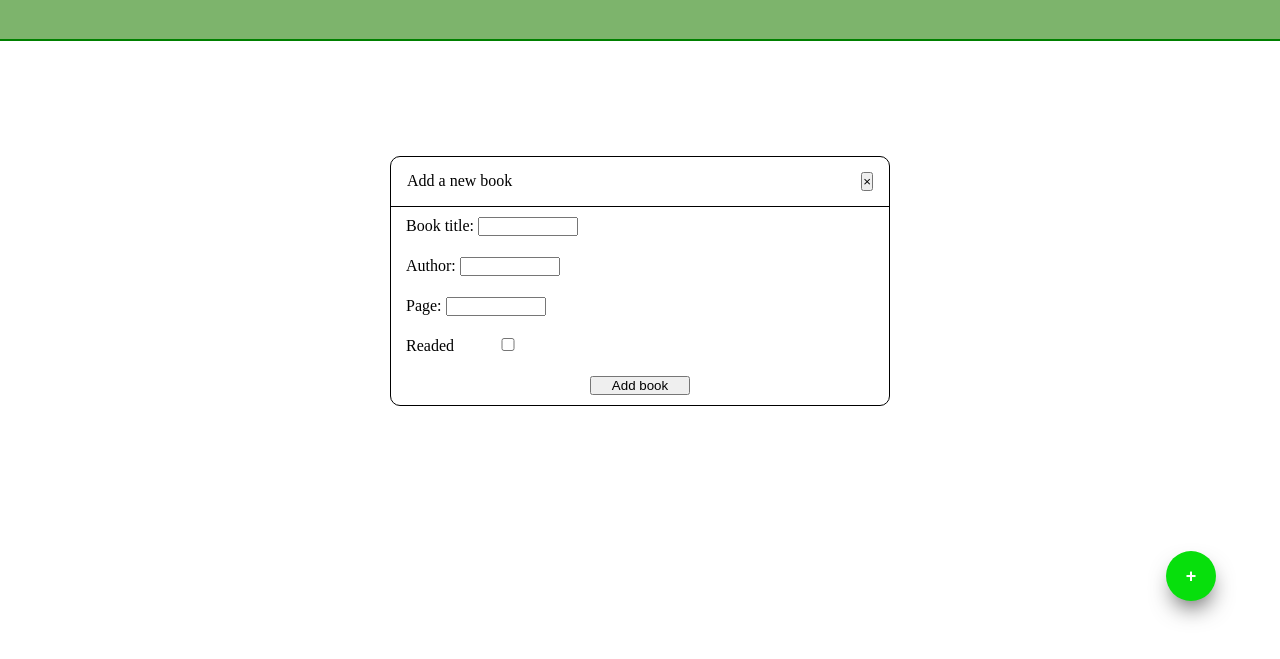
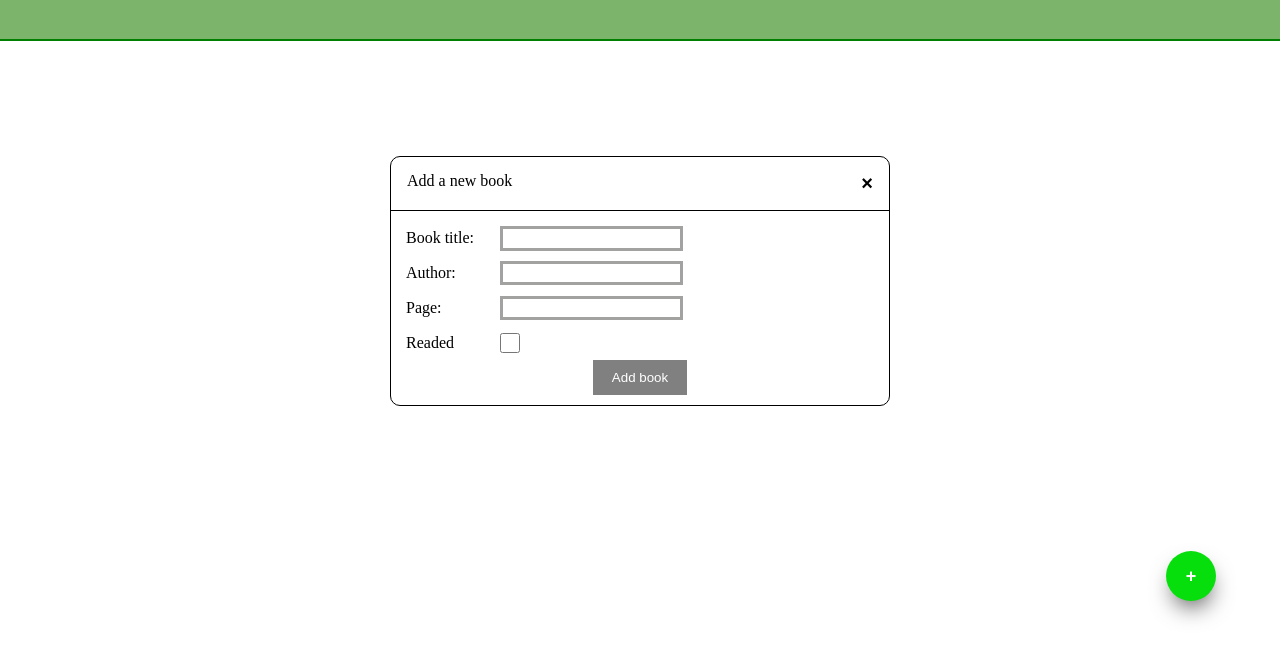
Before and after one commit to Yugo-R/Library-App, a plain HTML site: page index.html in a window 1280 px wide. Shown: the part 119-778 px from the top of the page. Drawn offline with Linux system fonts and the light colour scheme.

Commit message:
added some styling to the modal, change color on focus and cuztomized close button and submit button

```diff
--- a/index.html
+++ b/index.html
@@ -15,22 +15,14 @@
                 <button class="close-button">&times;</button>
             </div>
             <form class="modal-body">
-                <div>
-                    <label for="bookTitle">Book title: </label>
-                    <input type="text" id="bookTitle" name="bookTitle">
-                </div>
-                <div>
-                    <label for="bookAuthor">Author: </label>
-                    <input type="text" id="bookAuthor" name="bookAuthor">
-                </div>
-                <div>
-                    <label for="page">Page: </label>
-                    <input type="number" id="page" name="page">
-                </div>
-                <div>
-                    <label for="bookRead">Readed</label>
-                    <input type="checkbox" id="bookRead" name="bookRead">
-                </div>
+                <label for="bookTitle" id="bookTitleLabel">Book title: </label>
+                <input type="text" id="bookTitle" name="bookTitle">
+                <label for="bookAuthor" id="bookAuthorLabel">Author: </label>
+                <input type="text" id="bookAuthor" name="bookAuthor">
+                <label for="page" id="pageLabel">Page: </label>
+                <input type="number" id="page" name="page">
+                <label for="bookRead" id="readLabel">Readed</label>
+                <input type="checkbox" id="bookRead" name="bookRead">
                 <input id="submitbtn" type="submit" value="Add book">
             </form>
         </div>
@@ -41,6 +33,7 @@
             </div>
             <button class="addBook">+</button>
         </div>
+        <div id="overlay"></div>
         <script src="script.js"></script>
     </body>
 </html>
--- a/style.css
+++ b/style.css
@@ -43,6 +43,7 @@
 .todo a{
     padding: 1px;
     color: black;
+    transition: 0.3s;
 }
 
 .todo a:hover{
@@ -82,7 +83,7 @@
     background-color: white;
     width: 500px;
     height: 250px;
-    max-width: 800px;
+    max-width:80%;
 }
 
 .modal-header{
@@ -93,19 +94,94 @@
     border-bottom: 1px solid black;
 }
 
+.modal-header button{
+    cursor: pointer;
+    border: none;
+    outline: none;
+    background: none;
+    font-size: 1.25rem;
+    font-weight: bold;
+}
+
 .modal-body{
     flex: 1;
     padding: 10px 15px;
-    display: flex;
-    height: auto;
-    flex-direction: column;
-    justify-content: space-between;
+    display: grid;
+    grid-template-columns: 1fr 1fr 1fr 2fr;
+    grid-template-rows: repeat(5,1fr);
+    grid-template-areas: "titleL titleI titleI ."
+                         "authorL authorI authorI ."
+                         "pageL pageI pageI ."
+                         "readL readI . ."
+                         ". . submit .";
 }
 
-.modal-body input{
-    width: 100px;
+.modal-body label{
+    justify-self: start;
+    align-self: center;
+}
+
+.modal-body input[type=text],input[type=number]{
+    height: 70%;
+    justify-self: start;
+    align-self: center;
+    border: 3px solid #A2A2A1FF;
+    transition: 0.3s;
+    outline: none;
+}
+
+.modal-body input[type=text]:focus,input[type=number]:focus{
+    border: 3px solid lightgreen;
+}
+
+#bookTitleLabel{
+    grid-area: titleL ;
+
+}
+
+#bookTitle{
+    grid-area: titleI;
+}
+
+#bookAuthorLabel{
+    grid-area: authorL;
+}
+
+#bookAuthor{
+    grid-area: authorI;
+}
+
+#pageLabel{
+    grid-area: pageL;
+}
+
+#page{
+    grid-area: pageI;
+}
+
+#readLabel{
+    grid-area: readL;
+}
+
+#bookRead{
+    grid-area: readI;
+    justify-self: start;
+    align-self: center;
+    height: 20px;
+    width: 20px;
+    cursor: pointer;
 }
 
 #submitbtn{
-    align-self: center;
+    grid-area: submit;
+    padding: 5px 5px;
+    cursor: pointer;
+    border: none;
+    color: white;
+    background-color: grey;
+    transition: 0.3s;
 }
+
+#submitbtn:hover{
+    background-color: rgb(23, 199, 23);
+}
```
